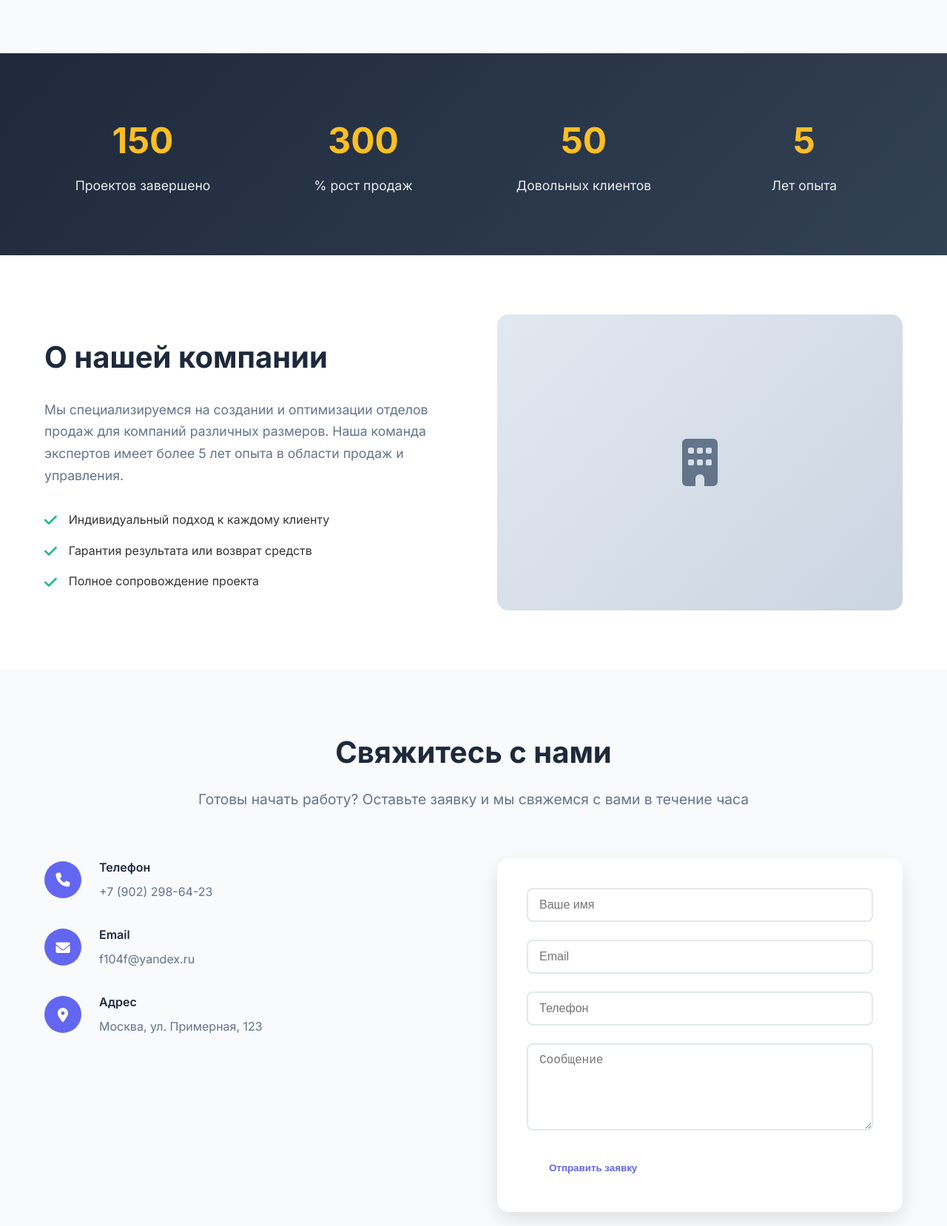
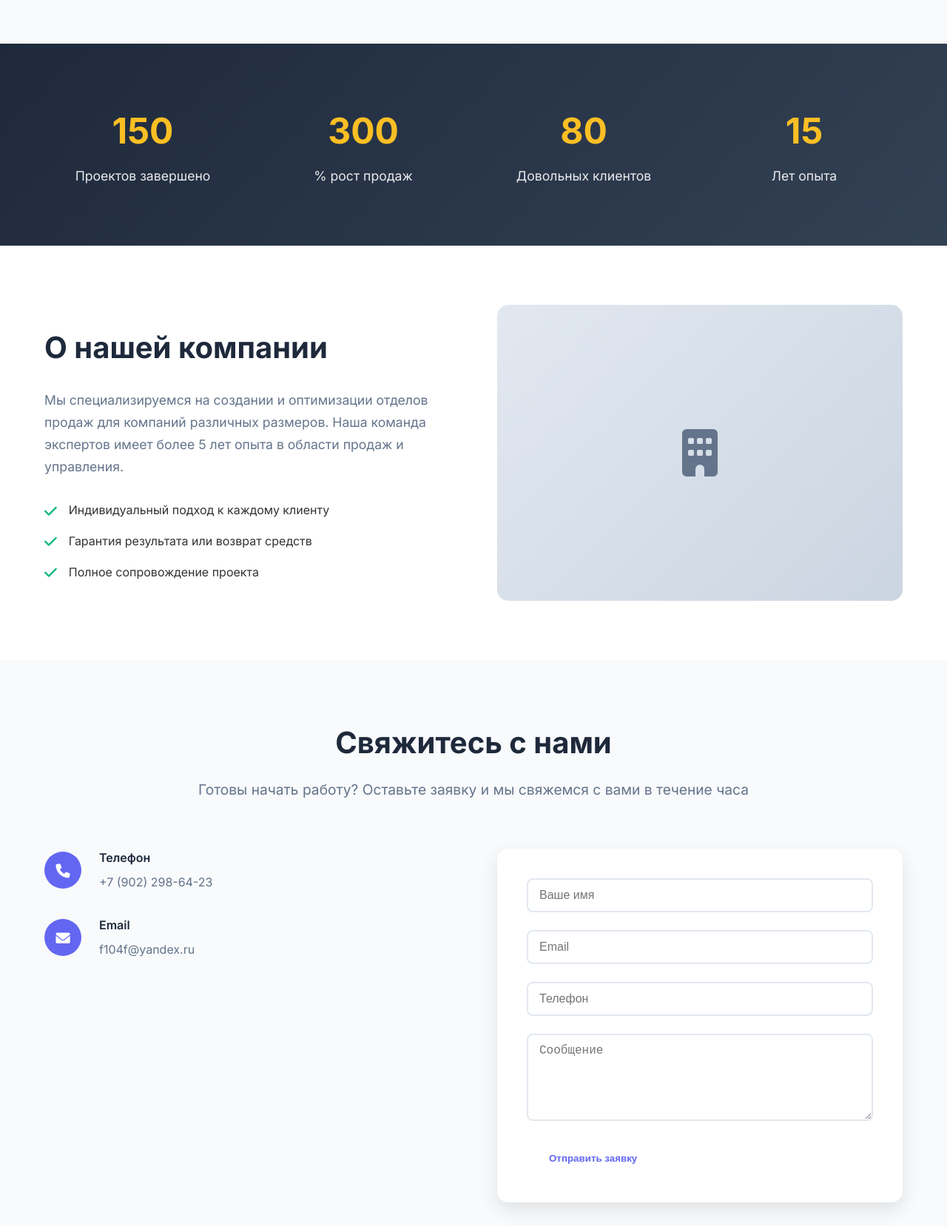
Before and after one commit to Tapzah19/---, a plain HTML site: page index.html in a window 1280 px wide. Shown: the part 2040-3697 px from the top of the page at 74% size. Drawn offline with Linux system fonts and the light colour scheme.

Commit message:
Update index.html

```diff
--- a/index.html
+++ b/index.html
@@ -65,7 +65,7 @@
                     <div class="service-icon">
                         <i class="fa-solid fa-file"></i>
                     </div>
-                    <h3>Кадровое делопроизводство</h3>
+                    <h3>Охрана труда</h3>
                     <p>Полное сопровождение кадровых процессов</p>
                 </div>
                 <div class="service-card">
@@ -127,11 +127,11 @@
                     <div class="stat-label">% рост продаж</div>
                 </div>
                 <div class="stat-item">
-                    <div class="stat-number" data-target="50">0</div>
+                    <div class="stat-number" data-target="80">0</div>
                     <div class="stat-label">Довольных клиентов</div>
                 </div>
                 <div class="stat-item">
-                    <div class="stat-number" data-target="5">0</div>
+                    <div class="stat-number" data-target="15">0</div>
                     <div class="stat-label">Лет опыта</div>
                 </div>
             </div>
@@ -192,13 +192,6 @@
                             <p>f104f@yandex.ru</p>
                         </div>
                     </div>
-                    <div class="contact-item">
-                        <i class="fas fa-map-marker-alt"></i>
-                        <div>
-                            <h4>Адрес</h4>
-                            <p>Москва, ул. Примерная, 123</p>
-                        </div>
-                    </div>
                 </div>
                 <form class="contact-form">
                     <div class="form-group">
@@ -234,6 +227,7 @@
                         <li><a href="#">Настройка процессов</a></li>
                         <li><a href="#">Обучение команды</a></li>
                         <li><a href="#">CRM системы</a></li>
+						<li><a href="#">Кадровое делопроизводсто</a></li>
 
                     </ul>
                 </div>
@@ -242,7 +236,6 @@
                     <ul>
                         <li>+7 (902) 298-64-23</li>
                         <li>f104f@yandex.ru</li>
-                        <li>Москва, ул. Примерная, 123</li>
                     </ul>
                 </div>
                 <div class="footer-section">
@@ -255,7 +248,7 @@
                 </div>
             </div>
             <div class="footer-bottom">
-                <p>&copy; 2024 SalesProStaff. Все права защищены.</p>
+                <p>&copy; 2025 SalesProStaff. Все права защищены.</p>
             </div>
         </div>
     </footer>
```
